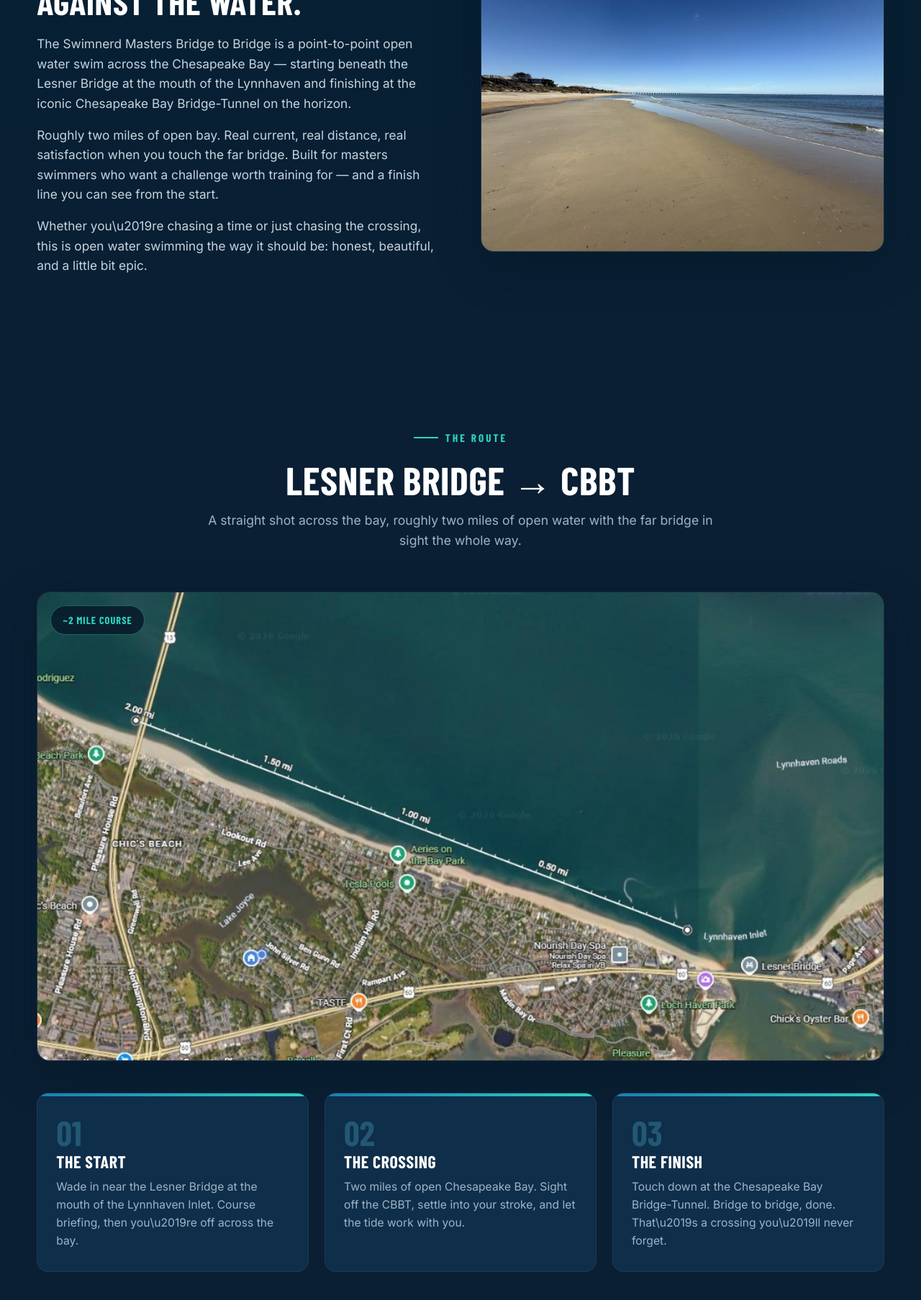
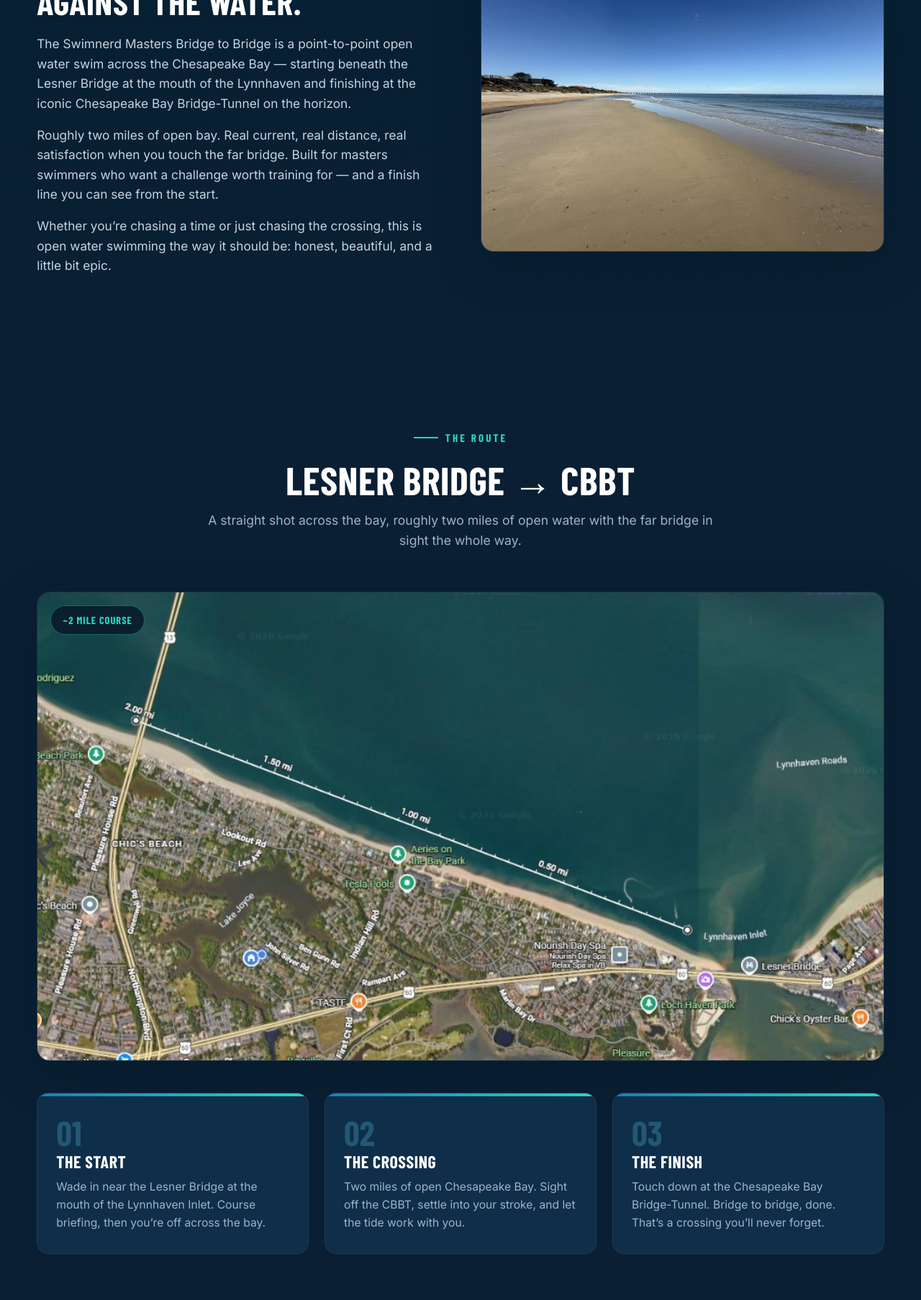
Before and after one commit to swimnerdtim/bridge-to-bridge, a React (Vite) app: page / in a window 1280 px wide. Shown: the part 1017-2823 px from the top of the page at 72% size. Built offline with nearby package versions, Linux system fonts and the light colour scheme; a web font is replaced by a local one.

Commit message:
Fix literal unicode escapes showing as text (apostrophes, em dash)

```diff
--- a/src/App.jsx
+++ b/src/App.jsx
@@ -50,7 +50,7 @@ const FAQS = [
   },
   {
     q: 'How fit do I need to be?',
-    a: 'This is a masters open water swim of roughly 2 miles across open bay. You should be comfortable swimming continuously in open water. Not sure? Reach out and we\u2019ll talk it through.',
+    a: 'This is a masters open water swim of roughly 2 miles across open bay. You should be comfortable swimming continuously in open water. Not sure? Reach out and we’ll talk it through.',
   },
   {
     q: 'What about currents and tides?',
@@ -58,7 +58,7 @@ const FAQS = [
   },
   {
     q: 'What do I get for registering?',
-    a: '[SWAG/PERKS TBD] \u2014 timing, finisher recognition, and the bragging rights of crossing the bay bridge to bridge.',
+    a: '[SWAG/PERKS TBD] — timing, finisher recognition, and the bragging rights of crossing the bay bridge to bridge.',
   },
 ]
 
@@ -171,7 +171,7 @@ export default function App() {
               you can see from the start.
             </p>
             <p>
-              Whether you\u2019re chasing a time or just chasing the crossing, this is
+              Whether you’re chasing a time or just chasing the crossing, this is
               open water swimming the way it should be: honest, beautiful, and
               a little bit epic.
             </p>
@@ -198,7 +198,7 @@ export default function App() {
             <div className="route-step">
               <div className="num">01</div>
               <h3>The Start</h3>
-              <p>Wade in near the Lesner Bridge at the mouth of the Lynnhaven Inlet. Course briefing, then you\u2019re off across the bay.</p>
+              <p>Wade in near the Lesner Bridge at the mouth of the Lynnhaven Inlet. Course briefing, then you’re off across the bay.</p>
             </div>
             <div className="route-step">
               <div className="num">02</div>
@@ -208,7 +208,7 @@ export default function App() {
             <div className="route-step">
               <div className="num">03</div>
               <h3>The Finish</h3>
-              <p>Touch down at the Chesapeake Bay Bridge-Tunnel. Bridge to bridge, done. That\u2019s a crossing you\u2019ll never forget.</p>
+              <p>Touch down at the Chesapeake Bay Bridge-Tunnel. Bridge to bridge, done. That’s a crossing you’ll never forget.</p>
             </div>
           </div>
         </div>
```
